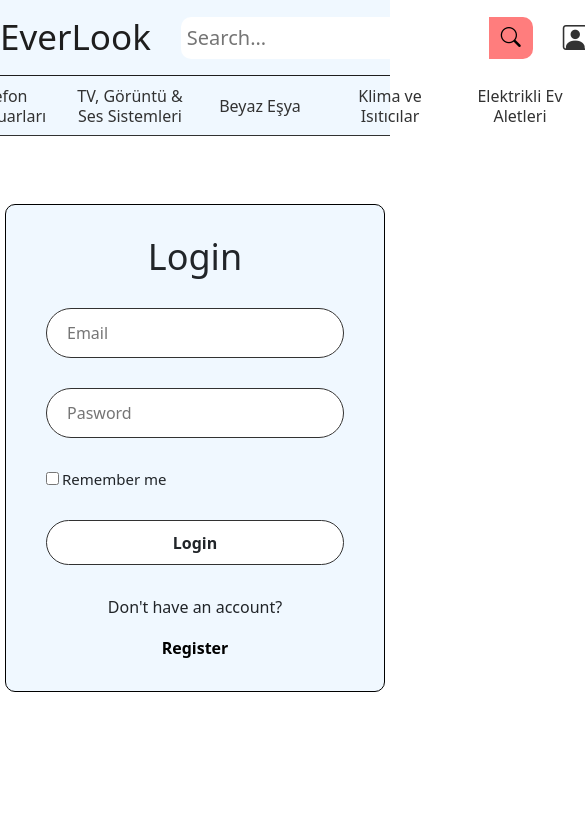
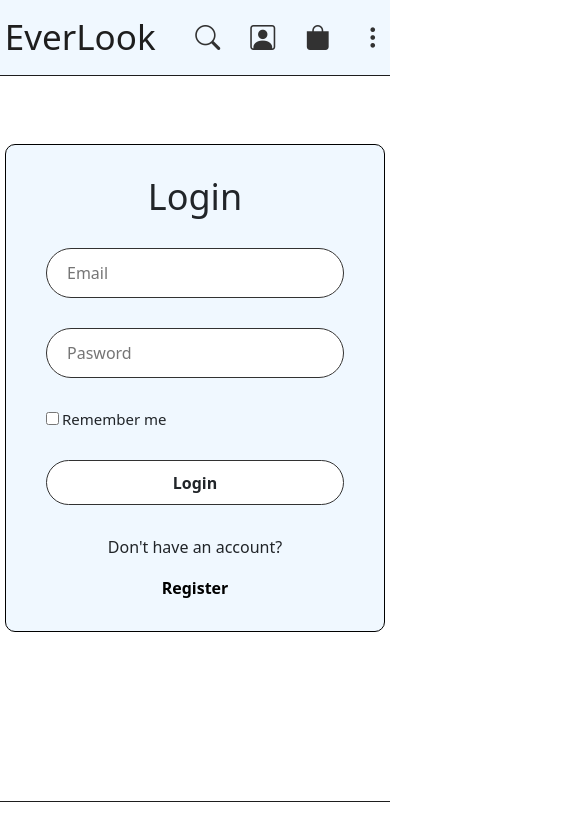
Before and after one commit to EiraOguz/E-Commerce-Website, a React (Create React App) app in the folder frontend/: page /Login in a window 390 px wide. Shown: the top 833 px of the page, 585 px wide, since content can reach past the window. Built offline with nearby package versions, Linux system fonts and the light colour scheme.

Commit message:
Responsive Update

```diff
--- a/frontend/src/App.js
+++ b/frontend/src/App.js
@@ -9,7 +9,7 @@ import { Basket } from './Pages/Basket';
 import { Login } from './Pages/Login';
 import { Signup } from './Pages/Signup';
 
-import {FirstNavbar} from './Componets/Navbar/FirstNavbar/FirstNavbar';
+import FirstNavbar from './Componets/Navbar/FirstNavbar/FirstNavbar';
 import { SecondNavbar } from './Componets/Navbar/SecondNavbar/SecondNavbar';
 import { Footer } from './Componets/Footer/Footer';
 
--- a/frontend/src/Componets/Footer/Footer.css
+++ b/frontend/src/Componets/Footer/Footer.css
@@ -5,8 +5,8 @@
     align-items: center;
     gap:50px;
     border-top: 1.5px solid rgb(30, 30, 30); ;
-
     user-select: none;
+    z-index: 2;
 }
 .footer-logo{
     margin-top: 20px;
--- a/frontend/src/Componets/Navbar/FirstNavbar/FirstNavbar.css
+++ b/frontend/src/Componets/Navbar/FirstNavbar/FirstNavbar.css
@@ -5,6 +5,7 @@
     box-sizing:border-box;
     border-bottom: 1px solid rgb(30, 30, 30);
     background-color: aliceblue;
+    z-index: 2;
 }
 .first-navbar-main{
     width: 100%;
@@ -65,3 +66,52 @@
 .first-navbar-menu a:hover{
     color: black;
 }
+/*Making responsive navbar icon invisible*/
+/* ---> */
+.first-navbar-menu .bi-search{
+    display: none;
+}
+.first-navbar-menu .bi-three-dots-vertical{
+    display: none;
+}
+/* Media responsive */
+/* ---> */
+@media screen and (max-width: 750px) {
+    .first-navbar-main .first-navbar-search{
+        display: none;
+    }
+    .first-navbar-menu .bi-search{
+        display: block;
+    }
+}
+@media screen and (max-width: 1150px) {
+    .first-navbar-menu .bi-three-dots-vertical{
+        display: block;
+    }
+}
+.first-navbar-search-responsive{
+    position: fixed;
+    top: 0;
+    left: 0;
+    width: 100%;
+    height: 100%;
+    z-index: 3; /* The larger the number, the more prominent it is. */
+    background-color: hsla(230, 75%, 32%, .1);
+    backdrop-filter: blur(24px);
+    padding: 8rem 1.5rem 0;
+    opacity: 0;
+    pointer-events: none;
+    transition: opacity .4s;
+}
+.first-navbar-search-responsive .bi-x{
+    position: absolute;
+    top: 2rem;
+    right: 2rem;
+    font-size: 1.5rem;
+    color: var(--title-color);
+    cursor: pointer;
+}
+.responsive-search {
+    opacity: 1;
+    pointer-events: initial;
+}
--- a/frontend/src/Componets/Navbar/FirstNavbar/FirstNavbar.jsx
+++ b/frontend/src/Componets/Navbar/FirstNavbar/FirstNavbar.jsx
@@ -6,7 +6,22 @@ import "bootstrap-icons/font/bootstrap-icons.css";
 
 import "./FirstNavbar.css"
 
-export const FirstNavbar = () => {
+
+  const FirstNavbar = () => {
+    function SearchIconClick(){
+
+      const SearchIcon = document.getElementById('first-navbar-search-responsive');
+      SearchIcon.classList.add("responsive-search");
+
+      return SearchIcon;
+    }
+    function CloseIconClick(){
+
+      const CloseIcon = document.getElementById('first-navbar-search-responsive');
+      CloseIcon.classList.remove("responsive-search");
+
+      return CloseIcon;
+    }
   return (
     <div className='first-navbar'>
 
@@ -20,11 +35,26 @@ export const FirstNavbar = () => {
         </form>
 
         <div className='first-navbar-menu'>
+          <div onClick={SearchIconClick}><Link><i className="bi bi-search"></i></Link></div>
           <div><Link to={"/Login"}><i className="bi bi-person-square"></i></Link></div>
           <div><Link to={"/Basket"}><i className="bi bi-bag-fill"></i></Link></div>
+          <div><Link><i class="bi bi-three-dots-vertical"></i></Link></div>
         </div>
+      </div>
+
+      <div class='first-navbar-search-responsive' id='first-navbar-search-responsive'>
+
+        <form className='first-navbar-search'>
+          <input type='text' placeholder="Search..."/>
+          <Link to={"/Search"}><button type="submit"><i className="bi bi-search "></i></button></Link>
+        </form>
+
+        <div onClick={CloseIconClick}><i className='bi bi-x'></i></div>
 
       </div>
+
     </div>
   )
 }
+
+export default FirstNavbar;
--- a/frontend/src/Componets/Navbar/SecondNavbar/SecondNavbar.css
+++ b/frontend/src/Componets/Navbar/SecondNavbar/SecondNavbar.css
@@ -8,6 +8,7 @@
     border-bottom: 1px solid rgb(50, 50, 50);
     background-color: aliceblue;
     max-height: 60px;
+    z-index: 2;
 }
 .second-navbar-links{
     display: flex;
@@ -25,8 +26,13 @@
     font-weight: 400;
     color: rgb(50, 50, 50);
     text-decoration: none;
-    width: 120px;
+    width: 100px;
 }
 .second-navbar-link:hover{
     color: black;
 }
+@media screen and (max-width: 1150px) {
+    .second-navbar{
+        display: none;
+    }
+}
--- a/frontend/src/Componets/Navbar/SecondNavbar/SecondNavbar.jsx
+++ b/frontend/src/Componets/Navbar/SecondNavbar/SecondNavbar.jsx
@@ -21,8 +21,6 @@ export const SecondNavbar = () => {
         <Link to={"/"} className='second-navbar-link'>Foto & Kamera</Link>
         <Link to={"/"} className='second-navbar-link'>Oyun & Oyun Konsolları</Link>
         </div>
-
-
     </div>
   )
 }
--- a/frontend/src/Pages/Home.css
+++ b/frontend/src/Pages/Home.css
@@ -2,6 +2,7 @@
   display: flex;
   justify-content: center;
   align-items: center;
+  z-index: 2;
 }
 .f-carousel{
   width: 90%;
--- a/frontend/src/Pages/Login.css
+++ b/frontend/src/Pages/Login.css
@@ -5,6 +5,7 @@
     margin-top: 8vh;
     margin-bottom: 20vh;
     user-select: none;
+    z-index: 2;
 }
 .login-options{
     width: 380px;
--- a/frontend/src/Pages/Signup.css
+++ b/frontend/src/Pages/Signup.css
@@ -5,6 +5,7 @@
     margin-top: 8vh;
     margin-bottom: 20vh;
     user-select: none;
+    z-index: 2;
 }
 .signup-options{
     width: 420px;
```
